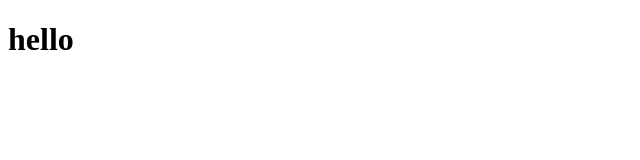
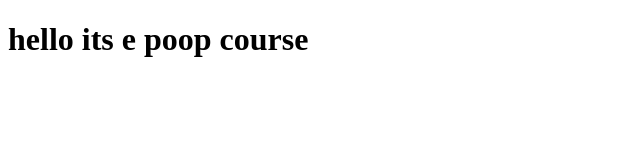
Before and after one commit to robinjanemetz/coursera-test, a plain HTML site: page site/index.html in a window 1280 px wide. Shown: the whole page, without its empty margins (0-640 px from the left). Drawn offline with Linux system fonts and the light colour scheme.

Commit message:
Small addition to our page content.

```diff
--- a/site/index.html
+++ b/site/index.html
@@ -4,6 +4,6 @@
 	<title>hello</title>
 </head>
 <body>
-<h1>hello</h1>
+<h1>hello its e poop course</h1>
 </body>
 </html>
```
